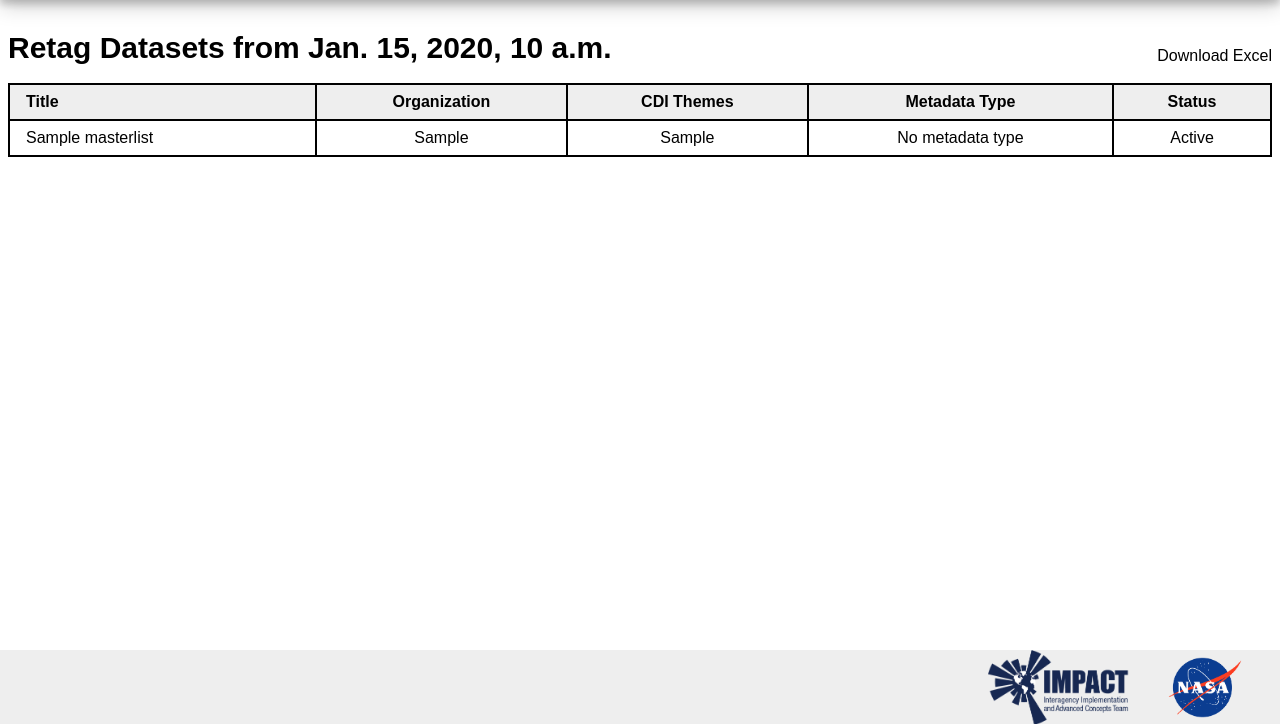
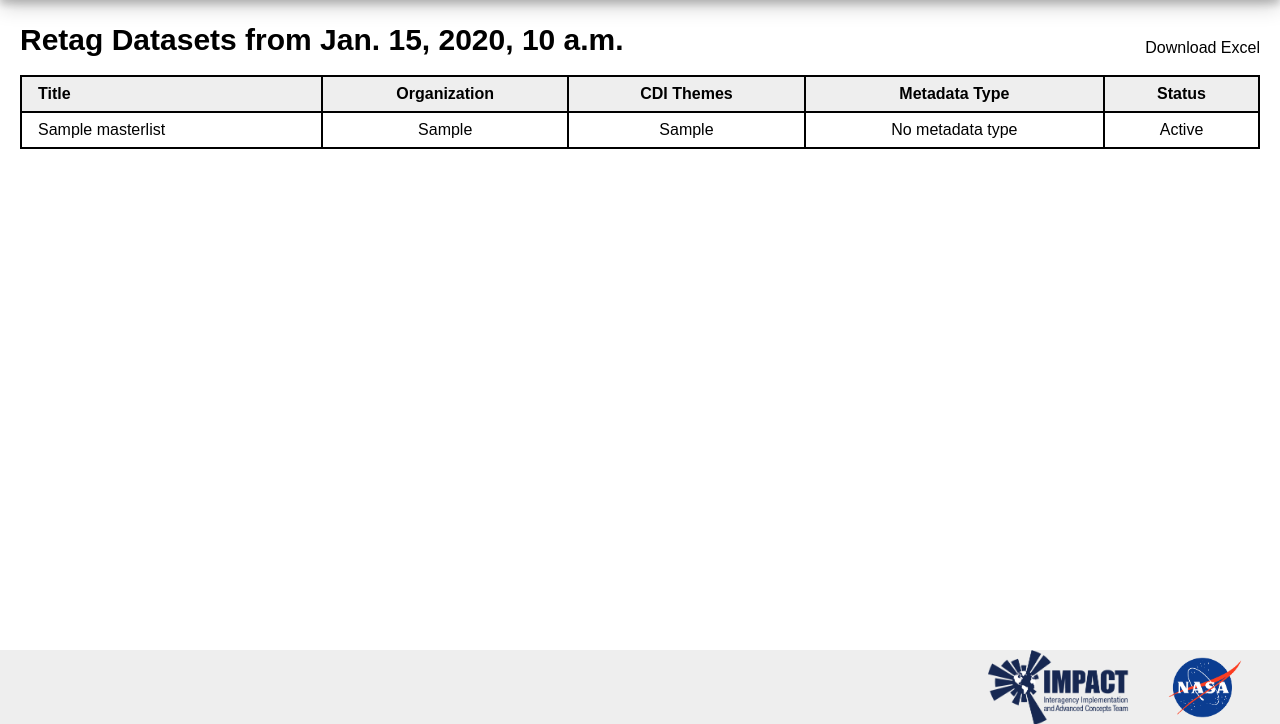
Before and after one commit to NASA-IMPACT/CDI-Dashboard, a Django app: page /retag in a window 1280 px wide. Shown: the part 75-799 px from the top of the page. Run offline with Django 3.2, Linux system fonts and the light colour scheme; tables that the repository leaves empty hold one stand-in row (values such as "Sample post").

Commit message:
Minor styling changes for Retag Page

```diff
--- a/dashboard/static/css/retag_style.css
+++ b/dashboard/static/css/retag_style.css
@@ -3,8 +3,8 @@
 .tableFixHead {
   overflow-y: auto;
   height: 80vh;
-  padding-left:1vh;
-  padding-right:1vh;
+  padding-left:20px;
+  padding-right:20px;
   margin-bottom: 5vh;
 }
 .tableFixHead thead th {
@@ -12,7 +12,7 @@
   top: 0;
   background: #eee;
   overflow: hidden;
-  z-index: -1;
+  z-index: 1;
 }
 table {
   border: 0.5px solid black;
@@ -26,16 +26,12 @@ td {
   color: black;
   text-align: center;
 }
-tbody td {
-  position: relative;
-  z-index:-2;
-}
 .table-header{
   display: flex;
   justify-content: space-between;
-  padding-left:1vh;
-  padding-right:1vh;
-  padding-top:2vh;
+  padding-left: 20px;
+  padding-right:20px;
+  padding-top:1vh;
 }
 .table-header-title {
   float:left;
@@ -53,6 +49,7 @@ tbody td {
 }
 .column_1_entry {
   text-align: left;
+  position: relative;
   z-index: 0;
   cursor: pointer;
 }
--- a/dashboard/static/css/style.css
+++ b/dashboard/static/css/style.css
@@ -59,7 +59,7 @@ body {
     width: 100%;
     height: 75px;
     box-shadow: 0 4px 8px 0 rgba(0, 0, 0, 0.2), 0 6px 20px 0 rgba(0, 0, 0, 0.19);
-    z-index: 1;
+    z-index: 2;
     color: white;
   }
 
@@ -79,6 +79,8 @@ body {
     height: 35px;
     text-decoration: none;
     line-height: 35px;
+    position: relative;
+    z-index: 2;
   }
 
   /* Hovering over Menu Items */
```
